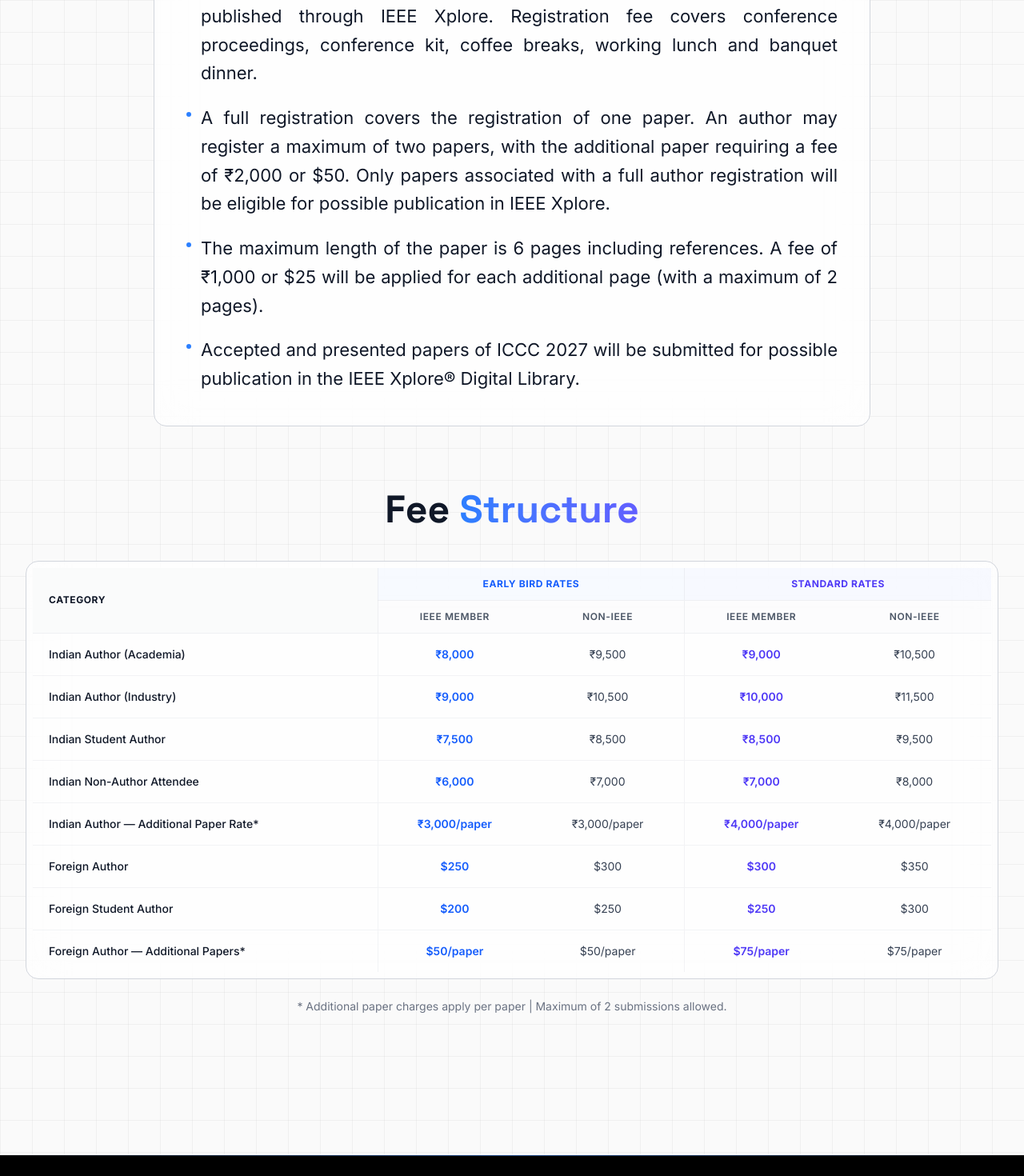
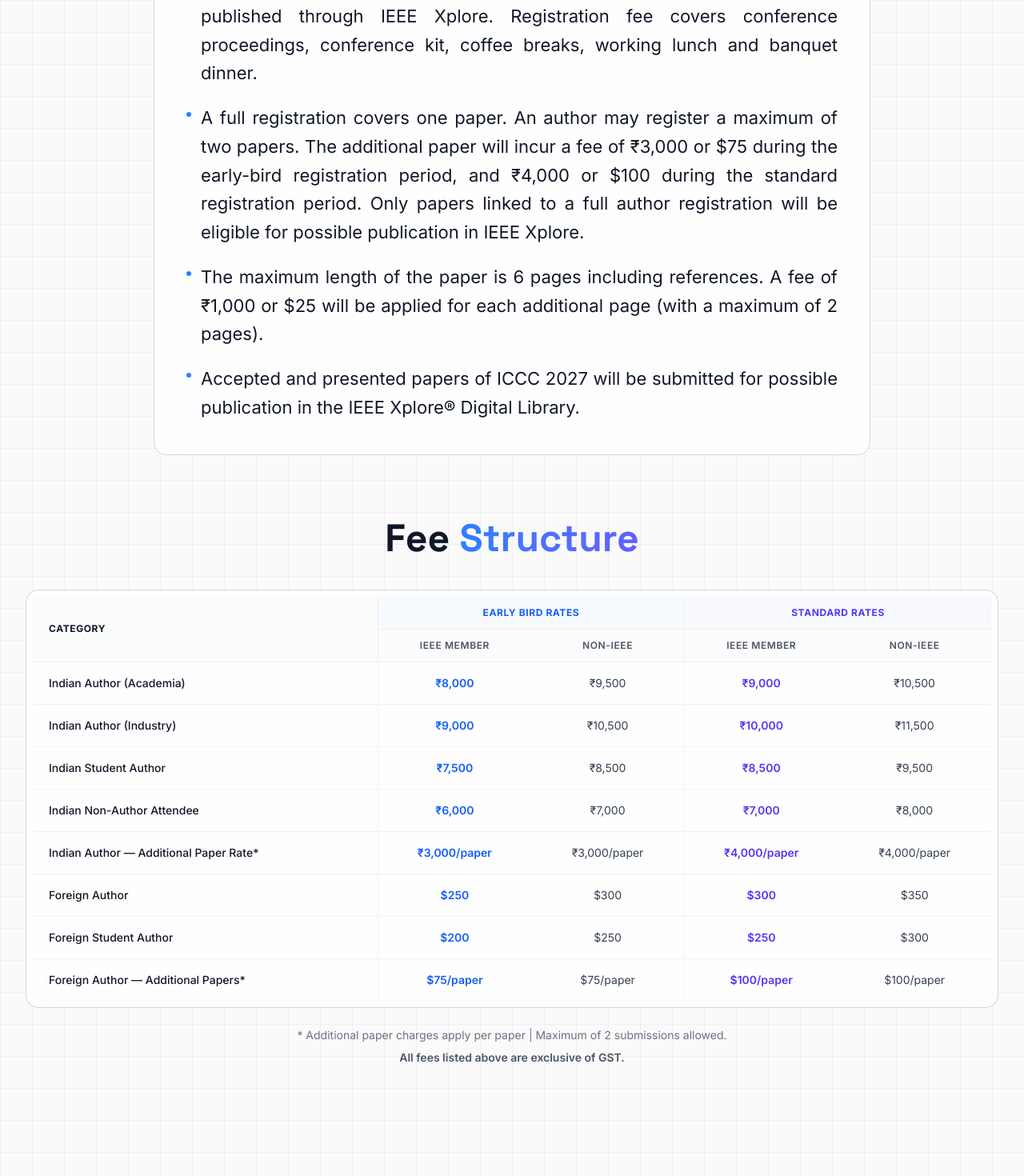
Before and after one commit to Sooraj-wq/ICCC27, a React (Vite) app: page /registration in a window 1280 px wide. Shown: the part 720-2190 px from the top of the page at 80% size. Built offline with nearby package versions, Linux system fonts and the light colour scheme.

Commit message:
Revisements #13

```diff
--- a/src/pages/Registration.jsx
+++ b/src/pages/Registration.jsx
@@ -54,10 +54,10 @@ const feeRows = [
   },
   {
     category: "Foreign Author — Additional Papers*",
-    earlyIEEE: "$50/paper",
-    earlyNonIEEE: "$50/paper",
-    stdIEEE: "$75/paper",
-    stdNonIEEE: "$75/paper",
+    earlyIEEE: "$75/paper",
+    earlyNonIEEE: "$75/paper",
+    stdIEEE: "$100/paper",
+    stdNonIEEE: "$100/paper",
   },
 ];
 
@@ -100,16 +100,16 @@ export default function Registration() {
                 working lunch and banquet dinner.
               </p>
             </li>
+
             <li className="flex items-start gap-3">
               <span className="w-1.5 h-1.5 rounded-full bg-blue-500 mt-2.5 shrink-0" />
               <p className="text-base sm:text-lg text-gray-900 leading-relaxed text-justify">
-                A full registration covers the registration of one paper. An author
-                may register a maximum of two papers, with the additional paper
-                requiring a fee of ₹2,000 or $50. Only papers associated with a
-                full author registration will be eligible for possible
-                publication in IEEE Xplore.
+                A full registration covers one paper. An author may register a maximum of two papers.
+                The additional paper will incur a fee of ₹3,000 or $75 during the early-bird registration period, and ₹4,000 or $100 during the standard registration period.
+                Only papers linked to a full author registration will be eligible for possible publication in IEEE Xplore.
               </p>
             </li>
+
             <li className="flex items-start gap-3">
               <span className="w-1.5 h-1.5 rounded-full bg-blue-500 mt-2.5 shrink-0" />
               <p className="text-base sm:text-lg text-gray-900 leading-relaxed text-justify">
@@ -118,6 +118,7 @@ export default function Registration() {
                 (with a maximum of 2 pages).
               </p>
             </li>
+
             <li className="flex items-start gap-3">
               <span className="w-1.5 h-1.5 rounded-full bg-blue-500 mt-2.5 shrink-0" />
               <p className="text-base sm:text-lg text-gray-900 leading-relaxed text-justify">
@@ -147,6 +148,7 @@ export default function Registration() {
                 <col className="w-[16%]" />
                 <col className="w-[16%]" />
               </colgroup>
+
               <thead>
                 <tr className="text-xs uppercase tracking-wider">
                   <th
@@ -155,12 +157,14 @@ export default function Registration() {
                   >
                     Category
                   </th>
+
                   <th
                     colSpan={2}
                     className="px-3 py-3 text-center font-bold text-blue-600 border-b border-l border-gray-200/60 bg-blue-50/50"
                   >
                     Early Bird Rates
                   </th>
+
                   <th
                     colSpan={2}
                     className="px-3 py-3 text-center font-bold text-indigo-600 border-b border-l border-gray-200/60 bg-indigo-50/50"
@@ -168,21 +172,26 @@ export default function Registration() {
                     Standard Rates
                   </th>
                 </tr>
+
                 <tr className="text-xs uppercase tracking-wider text-gray-600">
                   <th className="px-3 py-3 text-center font-semibold border-b border-l border-gray-200/60 bg-gray-50/50">
                     IEEE Member
                   </th>
+
                   <th className="px-3 py-3 text-center font-semibold border-b border-gray-200/60 bg-gray-50/50">
                     Non-IEEE
                   </th>
+
                   <th className="px-3 py-3 text-center font-semibold border-b border-l border-gray-200/60 bg-gray-50/50">
                     IEEE Member
                   </th>
+
                   <th className="px-3 py-3 text-center font-semibold border-b border-gray-200/60 bg-gray-50/50">
                     Non-IEEE
                   </th>
                 </tr>
               </thead>
+
               <tbody className="divide-y divide-gray-200/50 text-sm">
                 {feeRows.map((row) => (
                   <tr
@@ -192,15 +201,19 @@ export default function Registration() {
                     <td className="px-5 py-4 font-medium text-gray-900 break-words">
                       {row.category}
                     </td>
+
                     <td className="px-3 py-4 text-center border-l border-gray-200/50 text-blue-600 font-semibold">
                       {row.earlyIEEE}
                     </td>
+
                     <td className="px-3 py-4 text-center text-gray-700">
                       {row.earlyNonIEEE}
                     </td>
+
                     <td className="px-3 py-4 text-center border-l border-gray-200/50 text-indigo-600 font-semibold">
                       {row.stdIEEE}
                     </td>
+
                     <td className="px-3 py-4 text-center text-gray-700">
                       {row.stdNonIEEE}
                     </td>
@@ -214,6 +227,10 @@ export default function Registration() {
         <p className="text-center mt-6 text-sm text-gray-500">
           * Additional paper charges apply per paper | Maximum of 2 submissions allowed.
         </p>
+
+        <p className="text-center mt-2 text-sm font-semibold text-gray-600">
+          All fees listed above are exclusive of GST.
+        </p>
       </section>
     </div>
   );
```
